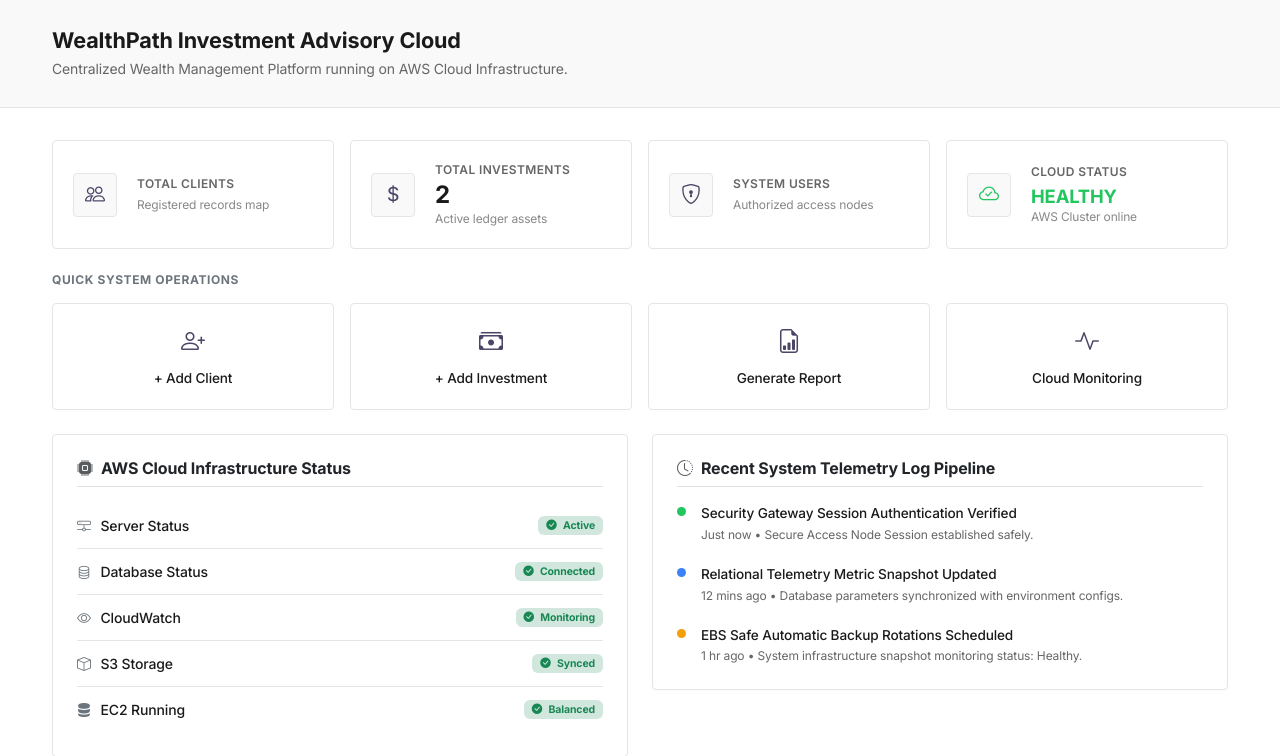
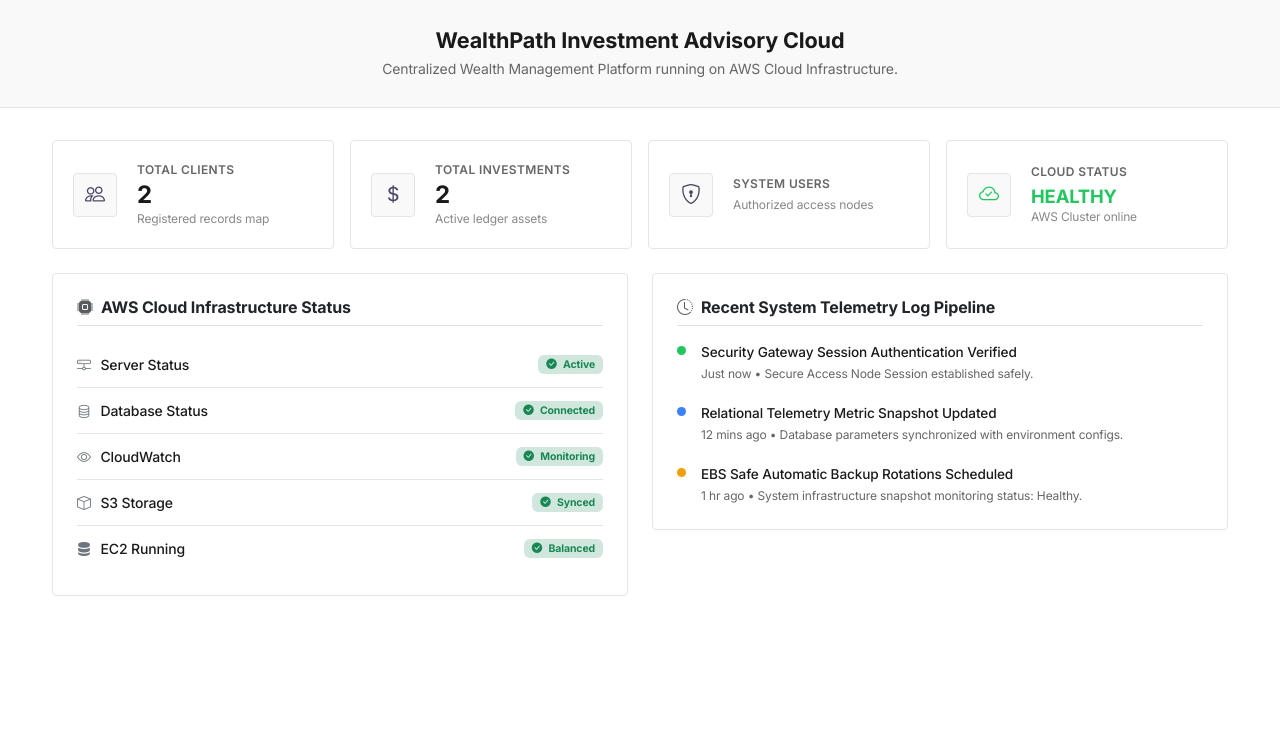
Before and after one commit to kinjal000/WealthPath, a Flask app: page /dashboard in a window 1280 px wide. Shown: the part 70-826 px from the top of the page. After the commit the page ends 666 px from the top, so only its background shows below. Run offline with Flask 3, Linux system fonts and the light colour scheme; a user stored in the database is signed in; data comes from the database, SQL or seed files in the repository.

Commit message:
change ui again

```diff
--- a/templates/clients.html
+++ b/templates/clients.html
@@ -27,7 +27,7 @@
     </div>
 </nav>
 
-<div class="wp-hero">
+<div class="wp-hero text-center">
     <div class="container">
         <h1>Client Management</h1>
         <p>Manage registered advisory clients and regional profiles.</p>
--- a/templates/dashboard.html
+++ b/templates/dashboard.html
@@ -27,7 +27,7 @@
     </div>
 </nav>
 
-<div class="wp-hero">
+<div class="wp-hero text-center">
     <div class="container">
         <h1>WealthPath Investment Advisory Cloud</h1>
         <p>Centralized Wealth Management Platform running on AWS Cloud Infrastructure.</p>
@@ -52,7 +52,7 @@
                 <div class="wp-metric-icon"><i class="bi bi-people"></i></div>
                 <div>
                     <div class="wp-metric-lbl">Total Clients</div>
-                    <div class="wp-metric-val">{{ client_count }}</div>
+                    <div class="wp-metric-val">{{ total_clients }}</div>
                     <div class="wp-metric-desc">Registered records map</div>
                 </div>
             </div>
@@ -86,34 +86,6 @@
                     <div class="wp-metric-desc">AWS Cluster online</div>
                 </div>
             </div>
-        </div>
-    </div>
-
-    <h6 class="text-uppercase fw-bold text-secondary mb-3" style="font-size: 0.75rem; letter-spacing: 0.05em;">Quick System Operations</h6>
-    <div class="row g-3 mb-4">
-        <div class="col-6 col-md-3">
-            <a href="{{ url_for('clients') }}" class="wp-action-card">
-                <i class="bi bi-person-plus"></i>
-                <span>+ Add Client</span>
-            </a>
-        </div>
-        <div class="col-6 col-md-3">
-            <a href="{{ url_for('investments') }}" class="wp-action-card">
-                <i class="bi bi-cash-stack"></i>
-                <span>+ Add Investment</span>
-            </a>
-        </div>
-        <div class="col-6 col-md-3">
-            <a href="#" onclick="alert('Generating Enterprise Portfolio Report Structure...')" class="wp-action-card">
-                <i class="bi bi-file-earmark-bar-graph"></i>
-                <span>Generate Report</span>
-            </a>
-        </div>
-        <div class="col-6 col-md-3">
-            <a href="#" onclick="alert('Connecting to AWS Infrastructure Heartbeat Engine...')" class="wp-action-card">
-                <i class="bi bi-activity"></i>
-                <span>Cloud Monitoring</span>
-            </a>
         </div>
     </div>
 
--- a/templates/investments.html
+++ b/templates/investments.html
@@ -27,7 +27,7 @@
     </div>
 </nav>
 
-<div class="wp-hero">
+<div class="wp-hero text-center">
     <div class="container">
         <h1>Investment Portfolio Management</h1>
         <p>Manage financial allocations and client investment records.</p>
```
Also changed, not shown: templates/login.html (+7 -2 lines).
